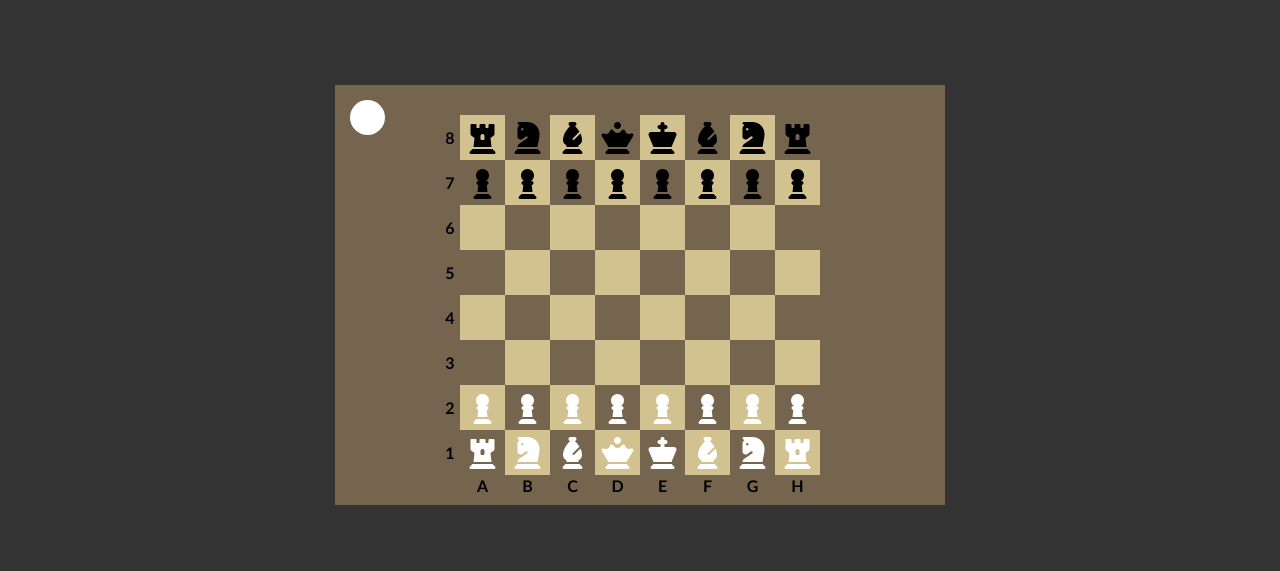
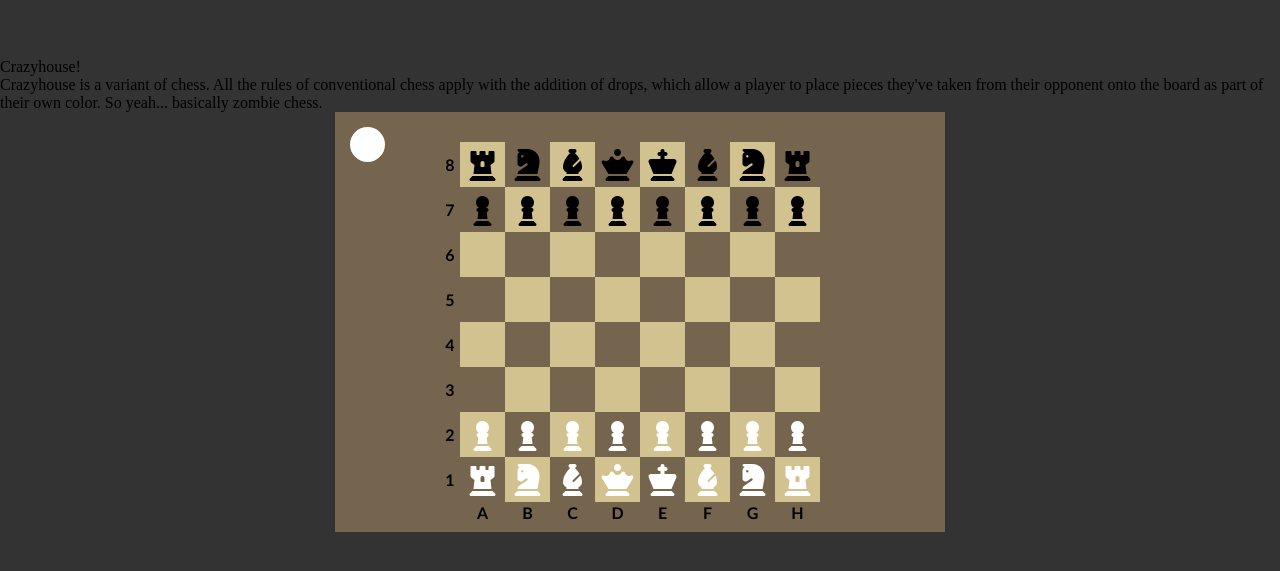
Before and after one commit to dcsmith1212/chess-tester, a website built with webpack: page public/index.html in a window 1280 px wide. Shown: the part 105-676 px from the top of the page. Built offline with nearby package versions, Linux system fonts and the light colour scheme.

Commit message:
Add title and instructions

```diff
--- a/public/index.html
+++ b/public/index.html
@@ -5,10 +5,15 @@
 <head>
     <link rel="stylesheet" href="/styles/styles.css">
     <script src='https://kit.fontawesome.com/a076d05399.js'></script>
-    <title>Chess Tester</title>
+    <title>Crazyhouse</title>
 </head>
 
 <body>
+    <div class="instructions-container">
+        <div class="title">Crazyhouse!</div>
+        <div class="instructions">Crazyhouse is a variant of chess. All the rules of conventional chess apply with the addition of drops, which allow a player to place pieces they've taken from their opponent onto the board as part of their own color. So yeah... basically zombie chess.</div>
+    </div>
+
     <div class="game-container">
         <div class="turn-indicator"></div>
 
```
Also changed, not shown: 1 other file.
